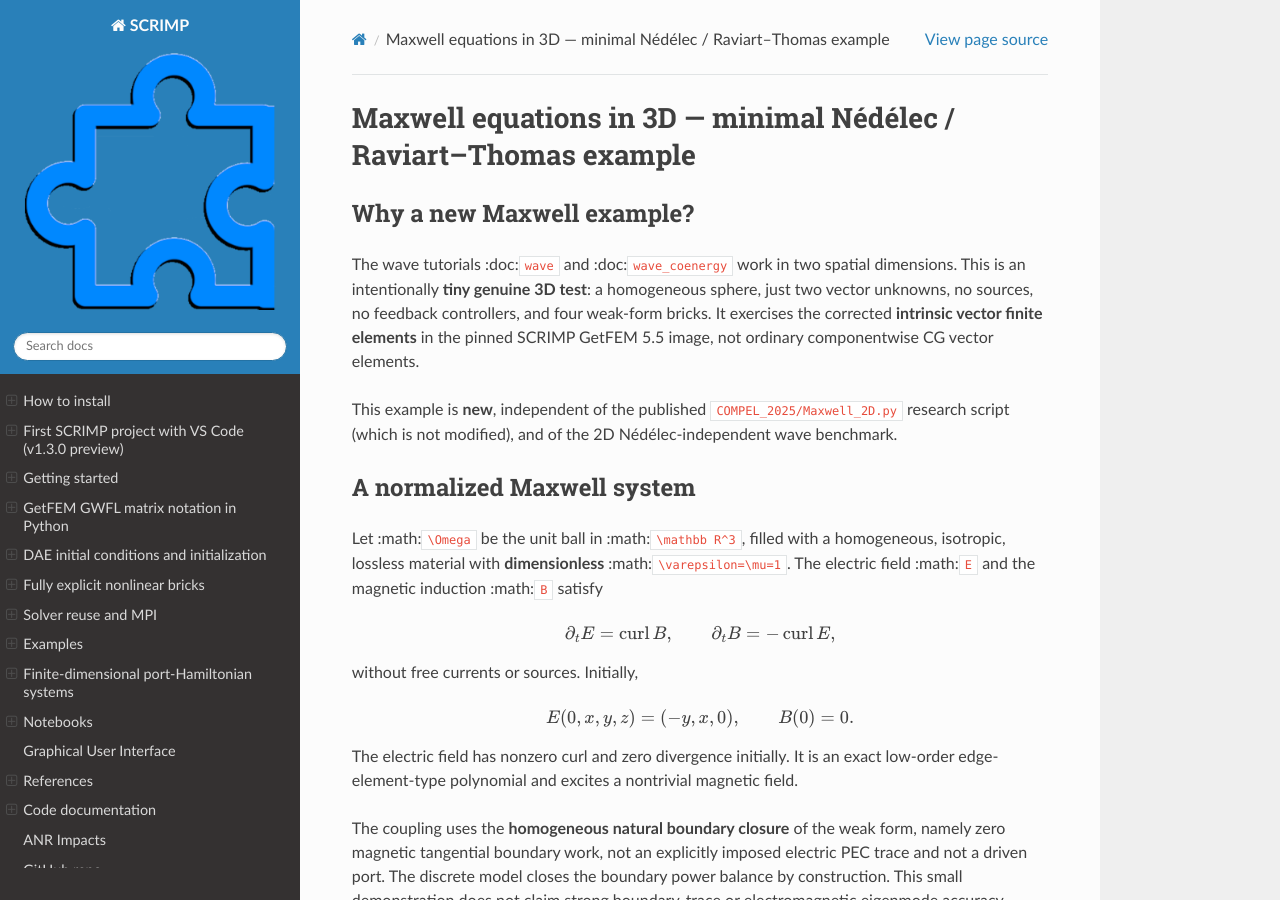
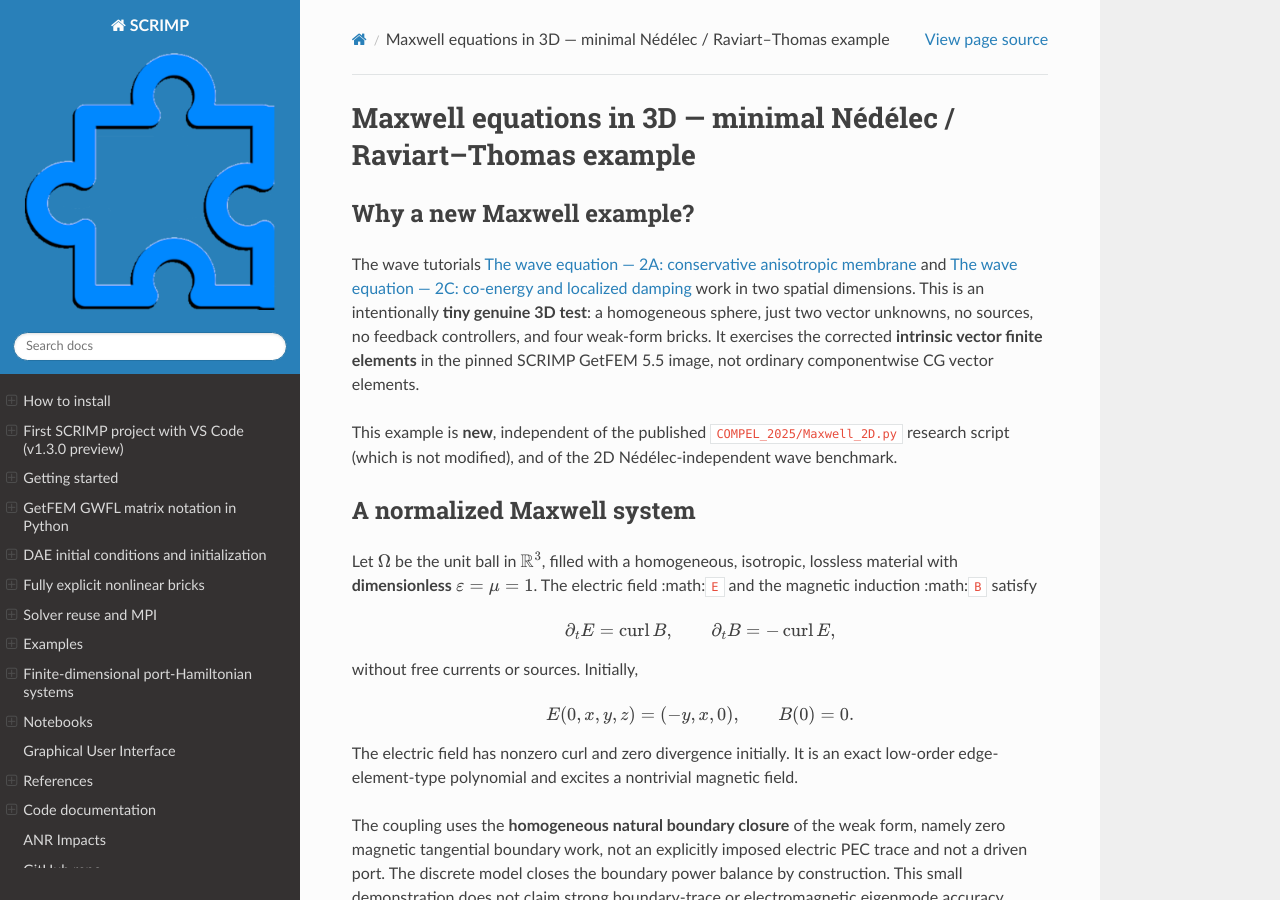
Before and after one commit to g-haine/scrimp, a Sphinx documentation site: the page built from docs/source/examples/maxwell_3d.rst, in a window 1280 px wide and 900 px high. Built offline with Sphinx 7.4.7 and the Read the Docs theme 3.1.0, drawn with Linux system fonts in a browser that asks for light colours.

Commit message:
fix(docs): use correct Sphinx math and cross-reference role delimiters for Maxwell 3D

```diff
--- a/docs/source/examples/maxwell_3d.rst
+++ b/docs/source/examples/maxwell_3d.rst
@@ -6,7 +6,7 @@ Maxwell equations in 3D — minimal Nédélec / Raviart–Thomas example
 Why a new Maxwell example?
 --------------------------
 
-The wave tutorials :doc:``wave`` and :doc:``wave_coenergy`` work
+The wave tutorials :doc:`wave` and :doc:`wave_coenergy` work
 in two spatial dimensions. This is an intentionally **tiny
 genuine 3D test**: a homogeneous sphere, just two vector
 unknowns, no sources, no feedback controllers, and four
@@ -22,10 +22,10 @@ wave benchmark.
 A normalized Maxwell system
 ---------------------------
 
-Let :math:``\Omega`` be the unit ball in
-:math:``\mathbb R^3``, filled with a homogeneous,
+Let :math:`\Omega` be the unit ball in
+:math:`\mathbb R^3`, filled with a homogeneous,
 isotropic, lossless material with **dimensionless**
-:math:``\varepsilon=\mu=1``. The electric field
+:math:`\varepsilon=\mu=1`. The electric field
 :math:``E`` and the magnetic induction :math:``B`` satisfy
 
 .. math::
```
